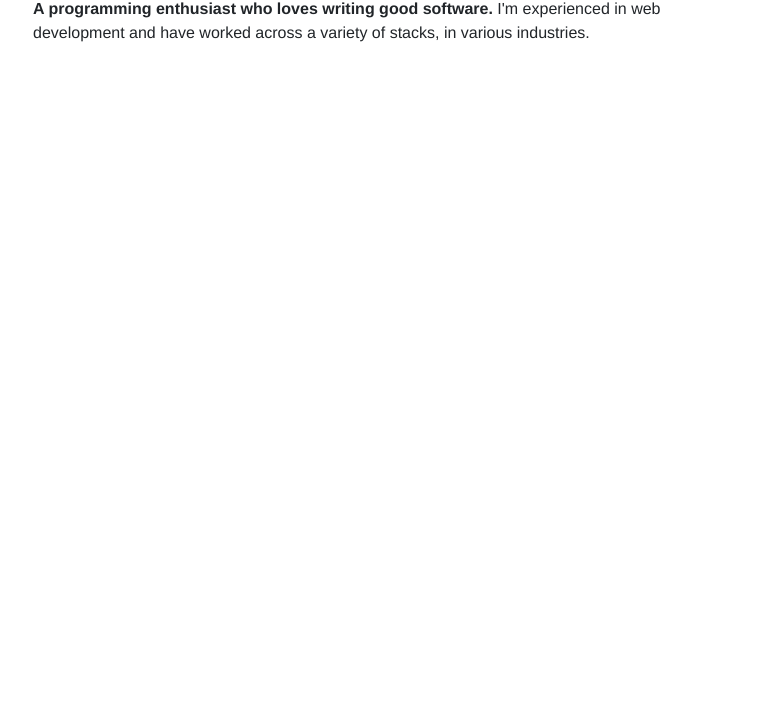
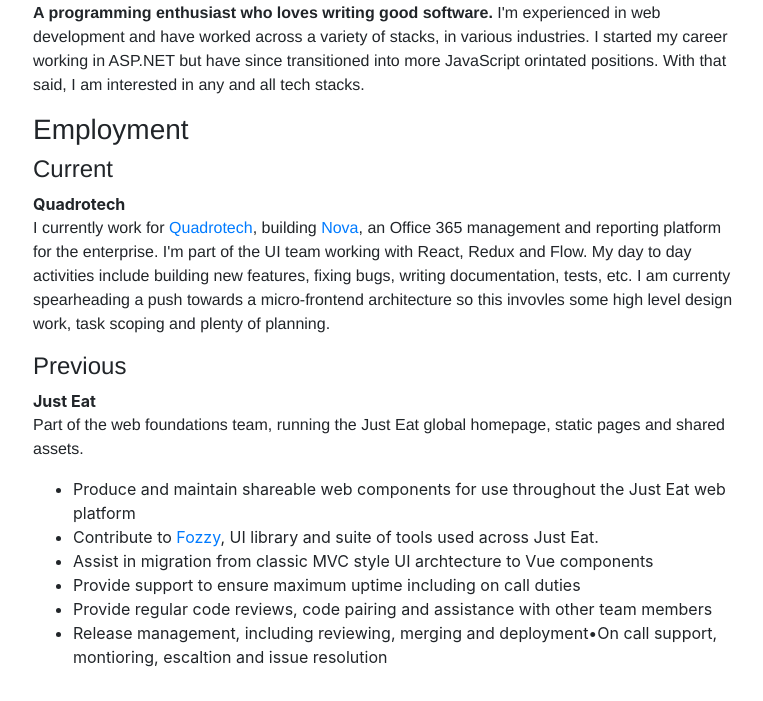
Before and after one commit to jinwood/jinwood.github.io, a Gatsby site: page /about in a window 1280 px wide. Shown: the part 189-890 px from the top of the page, without its empty margins (68-831 px from the left). Before the commit the page ends 800 px from the top, so only its background shows below. Built offline with nearby package versions, Linux system fonts and the light colour scheme; Gatsby itself is replaced by a stand-in of ours.

Commit message:
Begin employment history

```diff
--- a/src/components/header/index.tsx
+++ b/src/components/header/index.tsx
@@ -30,7 +30,6 @@
             <Navbar.Toggle aria-controls="basic-navbar-nav" />
             <Navbar.Collapse id="basic-navbar-nav">
               <Nav className="mr-auto">
-                <Link className="nav-link" to="/blog">Blog</Link>
                 <Link className="nav-link" to="/projects">Projects</Link>
                 <Link className="nav-link" to="/about">About</Link>
               </Nav>
--- a/src/pages/about.tsx
+++ b/src/pages/about.tsx
@@ -11,15 +11,77 @@
     <Layout>
       <Row>
         <Col md={8}>
-          <h3>Web developer - Bristol, UK</h3>
+          <h2>Web developer - Bristol, UK</h2>
 
           <p>
             <strong>
               A programming enthusiast who loves writing good software.
-            </strong>{" "}
+            </strong>
+            {" "}
             I'm experienced in web development and have worked across a variety
-            of stacks, in various industries.
+            of stacks, in various industries. I started my career working in
+            ASP.NET but have since transitioned into more JavaScript orintated
+            positions. With that said, I am interested in any and all tech
+            stacks.
           </p>
+          <h3>
+            Employment
+          </h3>
+          <h4>Current</h4>
+          <strong>Quadrotech</strong>
+          <p>
+            I currently work for <a
+              href="https://www.quadrotech-it.com/"
+              target="blank"
+            >
+              Quadrotech
+            </a>, building <a
+              href="https://www.quadrotech-it.com/office-365-management-software/"
+              target="blank"
+            >
+              Nova
+            </a>, an Office 365 management and reporting platform for the
+            enterprise. I'm part of the UI team working with React, Redux and
+            Flow. My day to day activities include building new features, fixing
+            bugs, writing documentation, tests, etc. I am currenty spearheading
+            a push towards a micro-frontend architecture so this invovles some
+            high level design work, task scoping and plenty of planning.
+          </p>
+          <h4>Previous</h4>
+          <strong>Just Eat</strong>
+          <p>
+            Part of the web foundations team, running the Just Eat global
+            homepage, static pages and shared assets.
+          </p>
+          <ul>
+            <li>
+              Produce and maintain shareable web components for use throughout
+              the Just Eat web platform
+            </li>
+            <li>
+              Contribute to <a
+                href="https://github.com/justeat/fozzie/graphs/contributors"
+                target="blank"
+              >
+                Fozzy
+              </a>, UI library and suite of tools used across Just Eat.
+            </li>
+            <li>
+              Assist in migration from classic MVC style UI archtecture to Vue
+              components
+            </li>
+            <li>
+              Provide support to ensure maximum uptime including on call duties
+            </li>
+            <li>
+              Provide regular code reviews, code pairing and assistance with
+              other team members
+            </li>
+            <li>
+              Release management, including reviewing, merging and deployment•On
+              call support, montioring, escaltion and issue resolution
+            </li>
+          </ul>
         </Col>
       </Row>
     </Layout>
```
